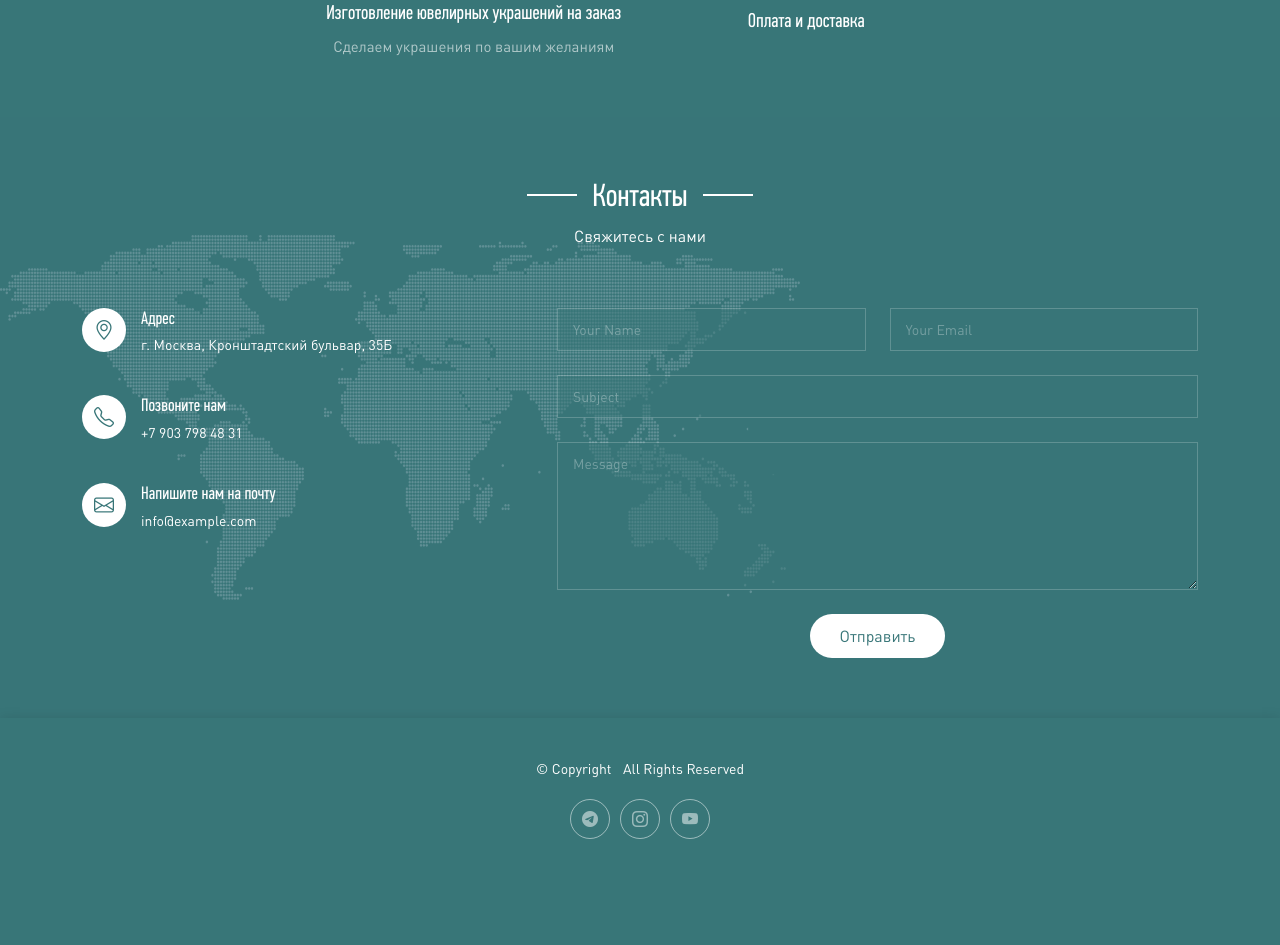
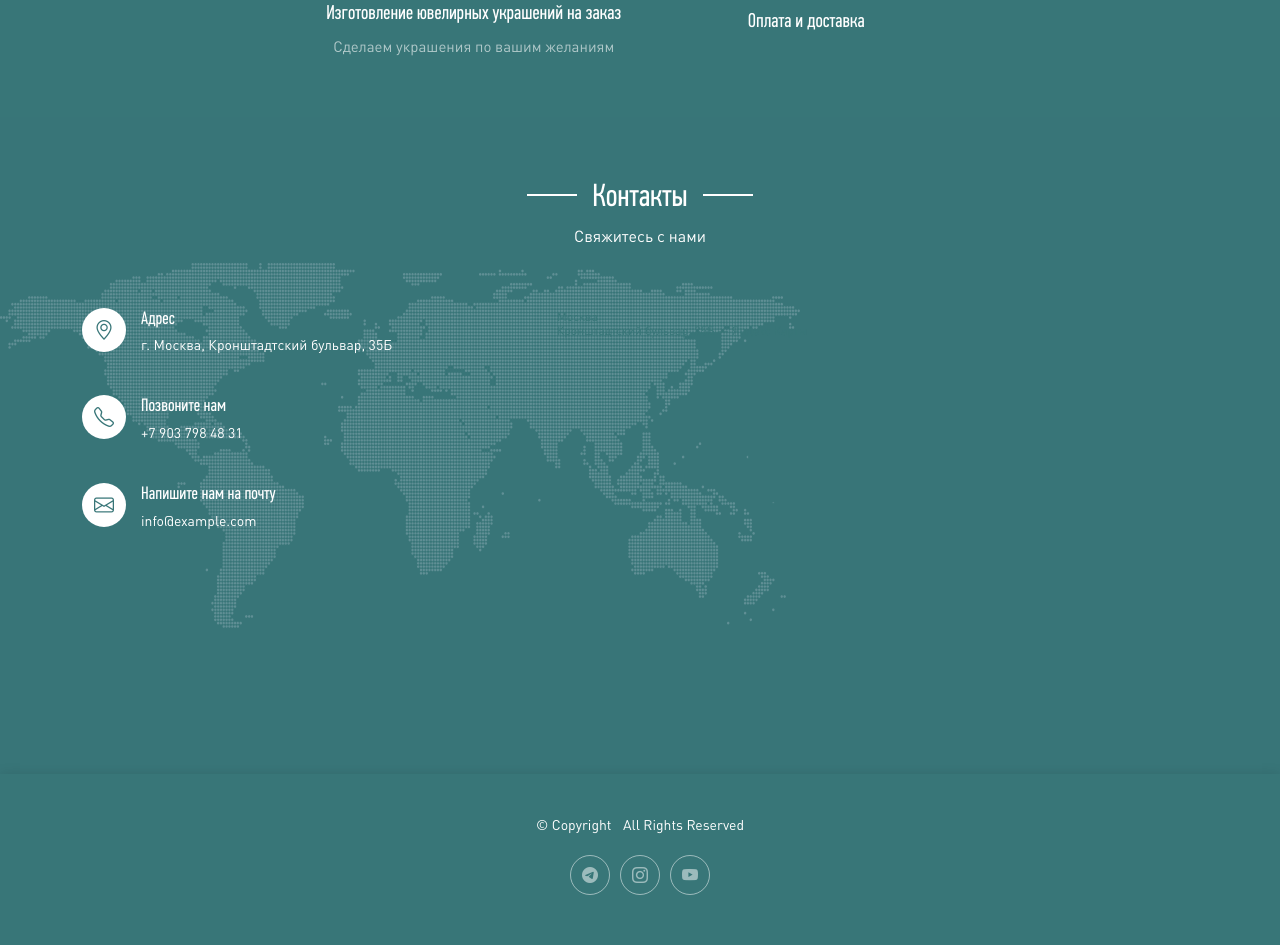
Before and after one commit to GorZem/briall, a Flask app: page / in a window 1280 px wide. Shown: the part 1182-2127 px from the top of the page. Before the commit the page ends 2021 px from the top, so only its background shows below. Run offline with Flask 3, Linux system fonts and the light colour scheme; some libraries are stand-ins or nearby versions; some web fonts are replaced.

Commit message:
map added

```diff
--- a/templates/index.html
+++ b/templates/index.html
@@ -98,6 +98,7 @@
   <!-- Preloader -->
   <div id="preloader"></div>
 
+
   <!-- Vendor JS Files -->
   <script src="../static/assets/vendor/bootstrap/js/bootstrap.bundle.min.js"></script>
   <script src="../static/assets/vendor/php-email-form/validate.js"></script>
--- a/templates/main.html
+++ b/templates/main.html
@@ -119,35 +119,7 @@
           </div>
 
           <div class="col-lg-7">
-            <form action="forms/contact.php" method="post" class="php-email-form" data-aos="fade-up" data-aos-delay="500">
-              <div class="row gy-4">
-
-                <div class="col-md-6">
-                  <input type="text" name="name" class="form-control" placeholder="Your Name" required="">
-                </div>
-
-                <div class="col-md-6 ">
-                  <input type="email" class="form-control" name="email" placeholder="Your Email" required="">
-                </div>
-
-                <div class="col-md-12">
-                  <input type="text" class="form-control" name="subject" placeholder="Subject" required="">
-                </div>
-
-                <div class="col-md-12">
-                  <textarea class="form-control" name="message" rows="6" placeholder="Message" required=""></textarea>
-                </div>
-
-                <div class="col-md-12 text-center">
-                  <div class="loading">Loading</div>
-                  <div class="error-message"></div>
-                  <div class="sent-message">Your message has been sent. Thank you!</div>
-
-                  <button type="submit">Отправить</button>
-                </div>
-
-              </div>
-            </form>
+            <div style="position:relative;overflow:hidden;"><a href="https://yandex.ru/maps/213/moscow/?utm_medium=mapframe&utm_source=maps" style="color:#387678;font-size:12px;position:absolute;top:0px;">Москва</a><a href="https://yandex.ru/maps/213/moscow/house/kronshtadtskiy_bulvar_35b/Z04YcwdkTkQAQFtvfXR1dnpiYA==/?ll=37.504845%2C55.847585&utm_medium=mapframe&utm_source=maps&z=15.71" style="color:#387678;font-size:12px;position:absolute;top:14px;">Кронштадтский бульвар, 35Б — Яндекс Карты</a><iframe src="https://yandex.ru/map-widget/v1/?ll=37.504845%2C55.847585&mode=search&ol=geo&ouri=ymapsbm1%3A%2F%2Fgeo%3Fdata%3DCgg1Njc4MTYxMxJL0KDQvtGB0YHQuNGPLCDQnNC-0YHQutCy0LAsINCa0YDQvtC90YjRgtCw0LTRgtGB0LrQuNC5INCx0YPQu9GM0LLQsNGALCAzNdCRIgoN1AQWQhX0Y19C&z=15.71" width="760" height="400" frameborder="1" allowfullscreen="true" style="position:relative;"></iframe></div>
           </div><!-- End Contact Form -->
 
         </div>
```
Also changed, not shown: templates/inwork.html (+1 -10 lines).
